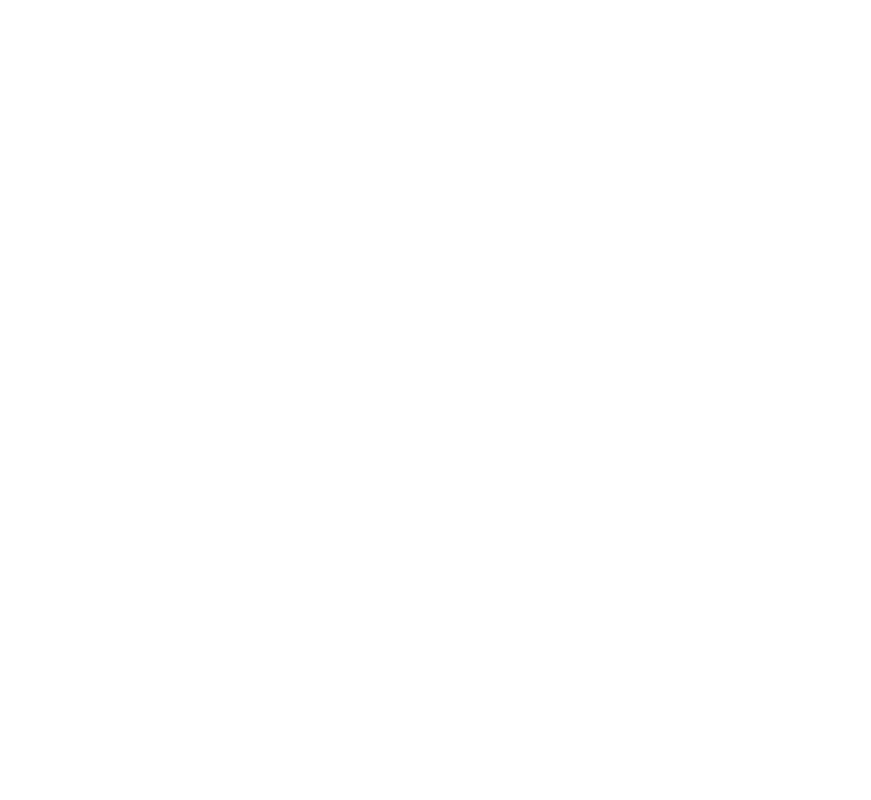
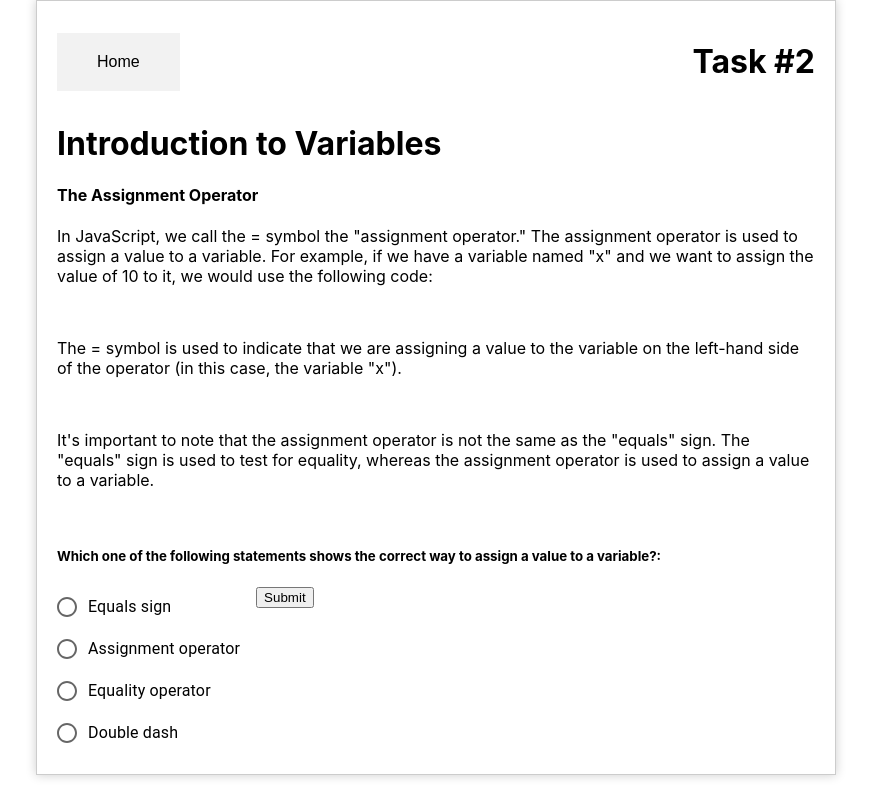
Before and after one commit to SchoolOfCode/bc14_w7_project-frontend-room-25-cmd-z, a React (Create React App) app in the folder my-app/: page / in a window 1280 px wide. Shown: the whole page, without its empty margins (204-1075 px from the left). Built offline with nearby package versions, Linux system fonts and the light colour scheme.

Commit message:
Task 2 almost complete

```diff
--- a/my-app/src/App.css
+++ b/my-app/src/App.css
@@ -36,3 +36,17 @@
     transform: rotate(360deg);
   }
 }
+
+.container {
+  display: flex;
+  flex-wrap: wrap;
+  justify-content: space-between;
+  align-items: center;
+  width: 100%;
+  max-width: 800px;
+  margin: 0 auto;
+  padding: 20px;
+  border: 1px solid #ccc;
+  box-shadow: 0 0 10px rgba(0, 0, 0, 0.2);
+  box-sizing: border-box;
+}
--- a/my-app/src/App.js
+++ b/my-app/src/App.js
@@ -1,12 +1,28 @@
-import { useState } from 'react';
 import './App.css';
+import React from 'react';
+import ReactDOM from 'react-dom';
+import HomeButton from './Task 2/Components/Home Button';
+import QuestionComponent from './Task 2/Components/Main Container/Question Container/Question Component/index.js';
+import TitleComponent from './Task 2/Components/Main Container/Title Component';
+import MultipleChoiceQuestion from './Task 2/Components/Main Container/Multiple Choice/index';
+
+
+
+
 
 function App() {
   return (
-    <div className="App">
-
+    <div className="container">
+    <HomeButton />
+    <TitleComponent />
+    <QuestionComponent />
+    <MultipleChoiceQuestion />
+    <br></br>
     </div>
-  );
+)
 }
 
 export default App;
+
+
+ReactDOM.render(<App />, document.getElementById('root'));  //this is the root element in the index.html file
--- /dev/null
+++ b/my-app/src/Task 2/Components/Home Button/index.css
@@ -0,0 +1,12 @@
+/* create styling for button */
+
+.home-button {
+    background-color: #f2f2f2;
+    border: none;
+    color: black;
+    padding: 10px 20px;
+    text-align: center;
+    text-decoration: none;
+    display: inline-block;
+    font-size: 16px;
+  }
--- a/my-app/src/Task 2/Components/Home Button/index.js
+++ b/my-app/src/Task 2/Components/Home Button/index.js
@@ -0,0 +1,13 @@
+// create a button that will take the user to the home page
+import React from 'react';
+import './index.css';
+
+function HomeButton () {
+    return (
+        <div className="home-button">
+            <button className="home-button">Home</button>
+        </div>
+    );
+    };
+
+export default HomeButton;
--- a/my-app/src/Task 2/Components/Main Container/Multiple Choice/index.js
+++ b/my-app/src/Task 2/Components/Main Container/Multiple Choice/index.js
@@ -0,0 +1,38 @@
+import React from 'react';
+import { FormControl, FormControlLabel, RadioGroup, Radio } from '@mui/material';
+
+function MultipleChoiceQuestion(props) {
+    const [value, setValue] = React.useState(''); // this is the state of the radio button
+
+    const handleChange = (event) => { // this is the function that will be called when the radio button is clicked
+      setValue(event.target.value); // this will set the value of the radio button to the value of the radio button that was clicked
+    };
+
+    const handleSubmit = () => { // this is the function that will be called when the submit button is clicked ✅
+      console.log(value); // this will log the value of the radio button to the console ✅
+      props= {correctResponse: 'true'}; // this is the correct response - this is hard coded for this question ✅
+      console.log(props.correctResponse); // this will log the correct response to the console ✅
+      if (props.correctResponse === 'true' && value === 'true') { // this is the conditional statement that will check if the value of the radio button is equal to the correct response ✅
+
+        alert('Correct! You smashed the first TEST!'); // this will log 'Correct!' to the console if the value of the radio button is equal to the correct response
+      } else {
+        alert('Incorrect! Rome wasn’t built in a day. Have a read through the material and try again!'); // this will log 'Incorrect!' to the console if the value of the radio button is not equal to the correct response
+      }
+    };
+
+    return (
+      <div>
+      <FormControl component="fieldset">
+        <RadioGroup aria-label="truefalse" name="truefalse" value={value} onChange={handleChange}> {/* this is the radio group that will contain the radio buttons */}
+          <FormControlLabel value="false1" control={<Radio />} label="Equals sign" /> {/* this is the true radio button */}
+          <FormControlLabel value="true" control={<Radio />} label="Assignment operator" /> {/* this is the false radio button */}
+          <FormControlLabel value="false2" control={<Radio />} label="Equality operator" /> {/* this is the false radio button */}
+          <FormControlLabel value="false3" control={<Radio />} label="Double dash" /> {/* this is the false radio button */}
+        </RadioGroup>
+      </FormControl>
+      <button onClick= {handleSubmit}>Submit</button>
+      </div>
+    );
+  }
+
+  export default MultipleChoiceQuestion;
--- /dev/null
+++ b/my-app/src/Task 2/Components/Main Container/Question Container/Question Component/index.js
@@ -0,0 +1,24 @@
+import React from "react";
+
+
+function QuestionComponent () {
+    return (
+        <div>
+            <h1>Introduction to Variables</h1>
+            <h4>The Assignment Operator</h4>
+            <p>In JavaScript, we call the = symbol the "assignment operator." The assignment operator is used to assign a value to a variable.
+
+            For example, if we have a variable named "x" and we want to assign the value of 10 to it, we would use the following code:</p>
+            <br></br>
+            <p>The = symbol is used to indicate that we are assigning a value to the variable on the left-hand side of the operator (in this case, the variable "x").</p>
+            <br></br>
+            <p>It's important to note that the assignment operator is not the same as the "equals" sign. The "equals" sign is used to test for equality, whereas the assignment operator is used to assign a value to a variable.</p>
+            <br></br>
+
+            <h5>Which one of the following statements shows the correct way to assign a value to a variable?:</h5>
+
+        </div>
+    );
+}
+
+export default QuestionComponent;
--- a/my-app/src/Task 2/Components/Main Container/Title Component/index.js
+++ b/my-app/src/Task 2/Components/Main Container/Title Component/index.js
@@ -0,0 +1,12 @@
+// create a title component
+import React from 'react';
+
+function TitleComponent () {
+    return (
+        <div>
+            <h1>Task #2</h1>
+        </div>
+    );
+}
+
+export default TitleComponent;
```
Also changed, not shown: my-app/src/Task 2/Components/Main Container/Question Container/index.js (deleted).
